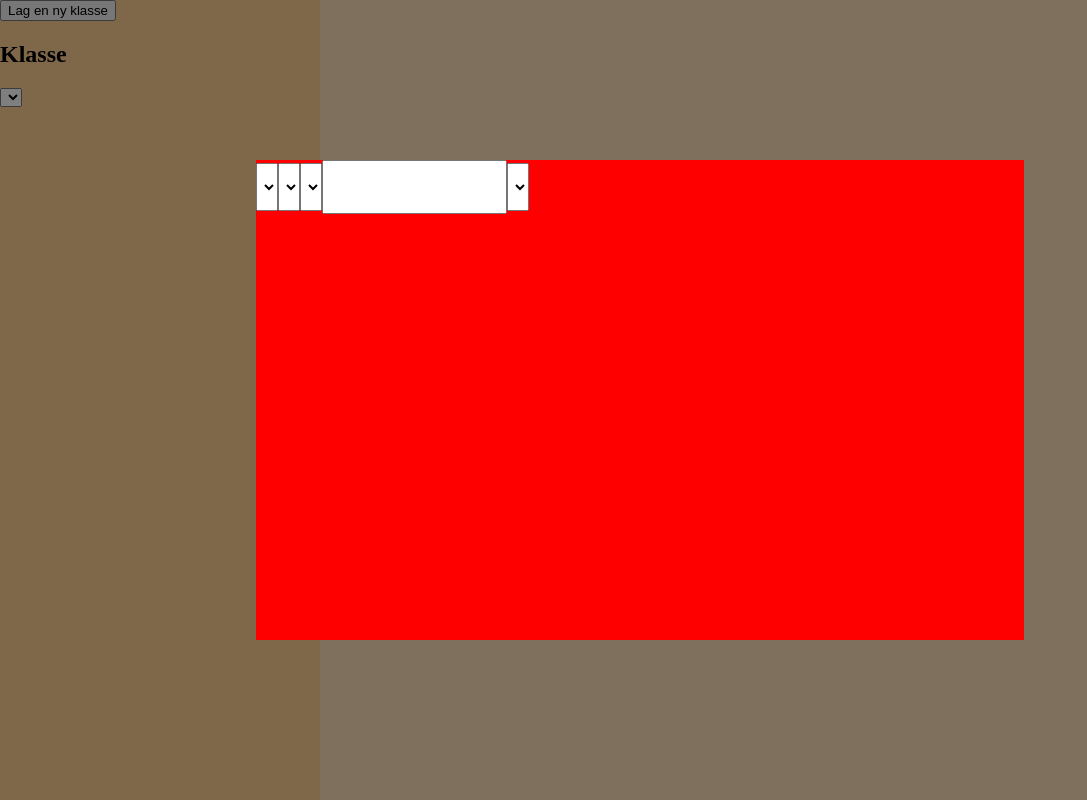
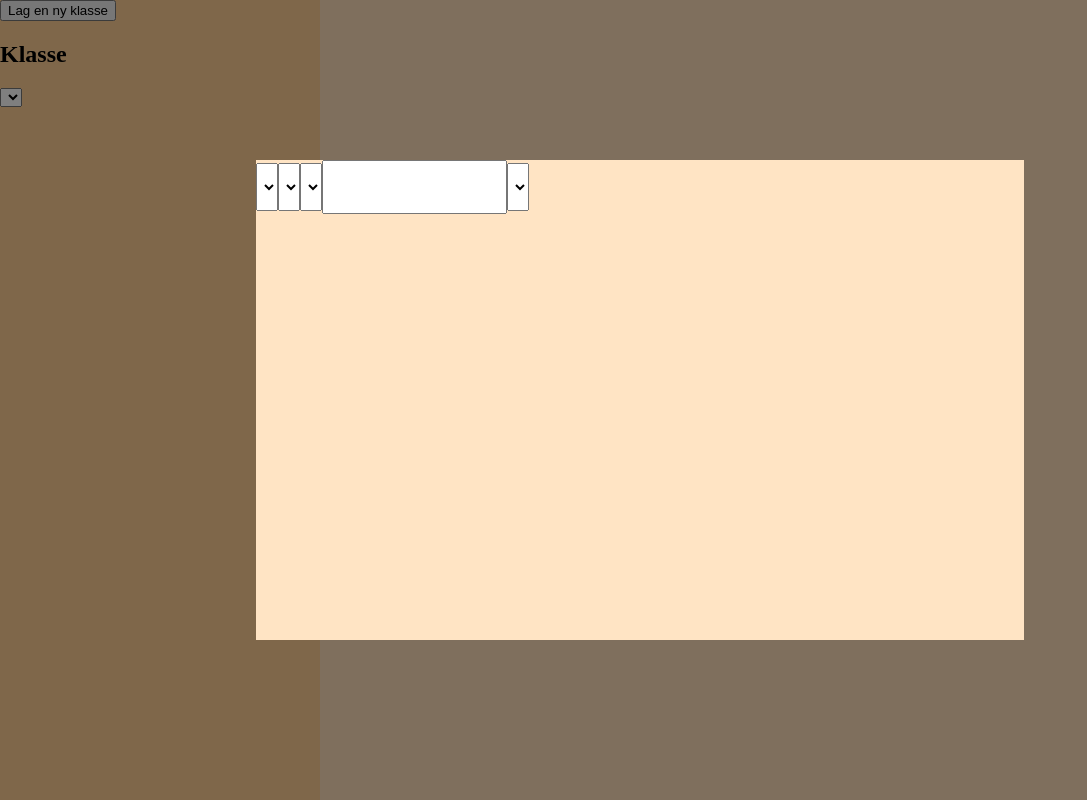
Before and after one commit to kulbil/3IMI-IT2-Skoletimeplan, a plain HTML site: page index.html in a window 1280 px wide. Both pictures are taken after a click on the button "Lag en ny klasse". Shown: the whole page, without its empty margins (0-1087 px from the left). Drawn offline with nearby package versions, Linux system fonts and the light colour scheme.

Commit message:
changed color

```diff
--- a/style.css
+++ b/style.css
@@ -54,7 +54,7 @@ body {
     width: 60vw;
     top: 20vh;
     left: 20vw;
-    background-color: red;
+    background-color: bisque;
 }
 
 .createNewClassDivSelect {
```
